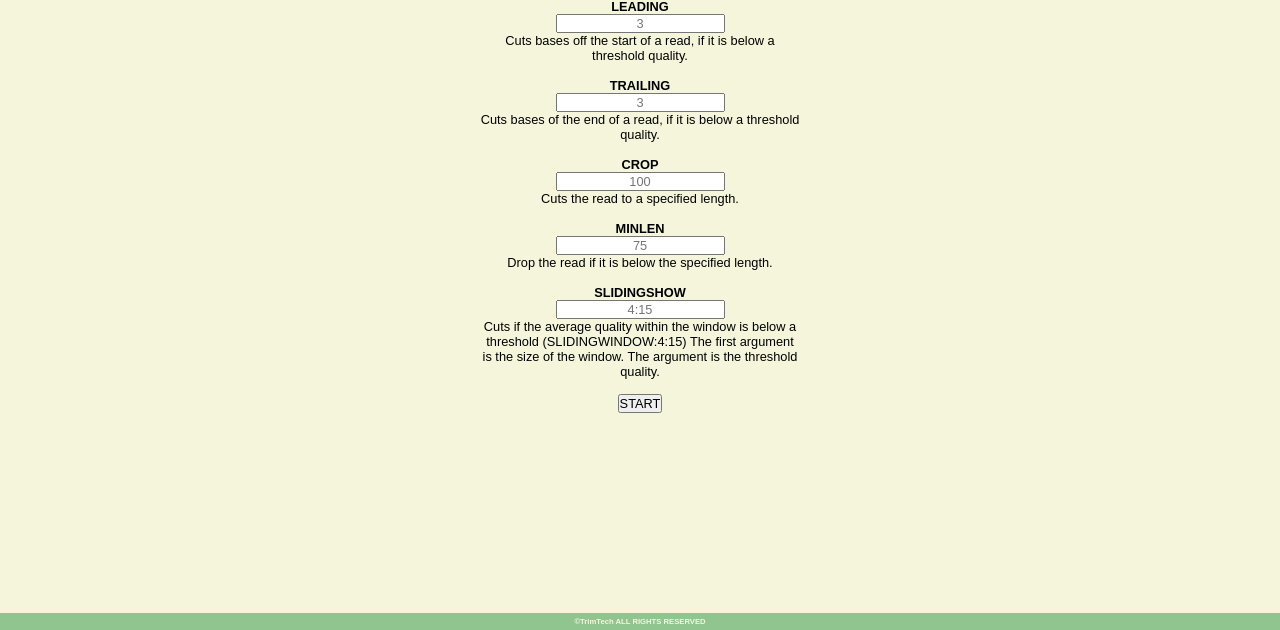
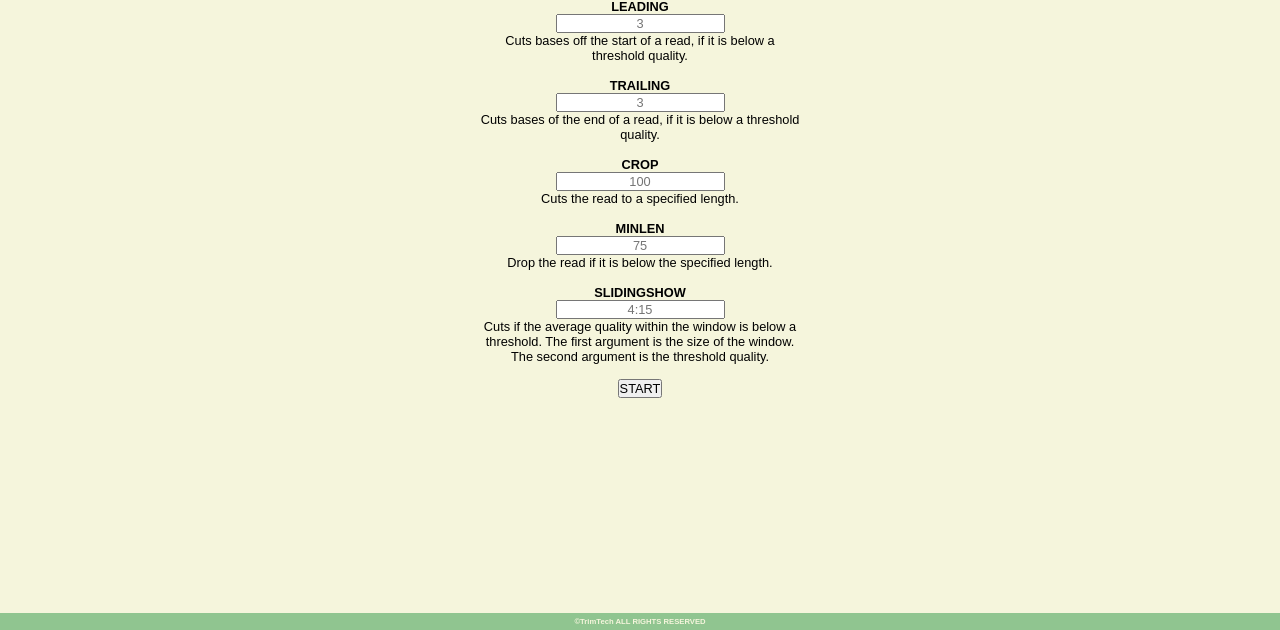
Before and after one commit to KasthuryI/Bio-informatica-toolbox, a Flask app: page /options_page in a window 1280 px wide. Shown: the part 170-800 px from the top of the page. Run offline with Flask 3, Linux system fonts and the light colour scheme.

Commit message:
fixed exlpanation SLIDINGSHOW option

```diff
--- a/templates/options_page.html
+++ b/templates/options_page.html
@@ -28,8 +28,8 @@
         <label class="bold_text" for="sliding" id="sliding_title">SLIDINGSHOW</label></br>
         <input class="options" type="text" id="sliding" name="sliding" placeholder="4:15"></br>
         <p class="options">Cuts if the average quality within the window is below a
-            threshold (SLIDINGWINDOW:4:15) The first argument is the size of the window.
-            The argument is the threshold quality.</p>
+            threshold. The first argument is the size of the window.
+            The second argument is the threshold quality.</p>
         </br>
         <input class="options" type="Submit" id="start_trim" value="START">
     </form>
```
